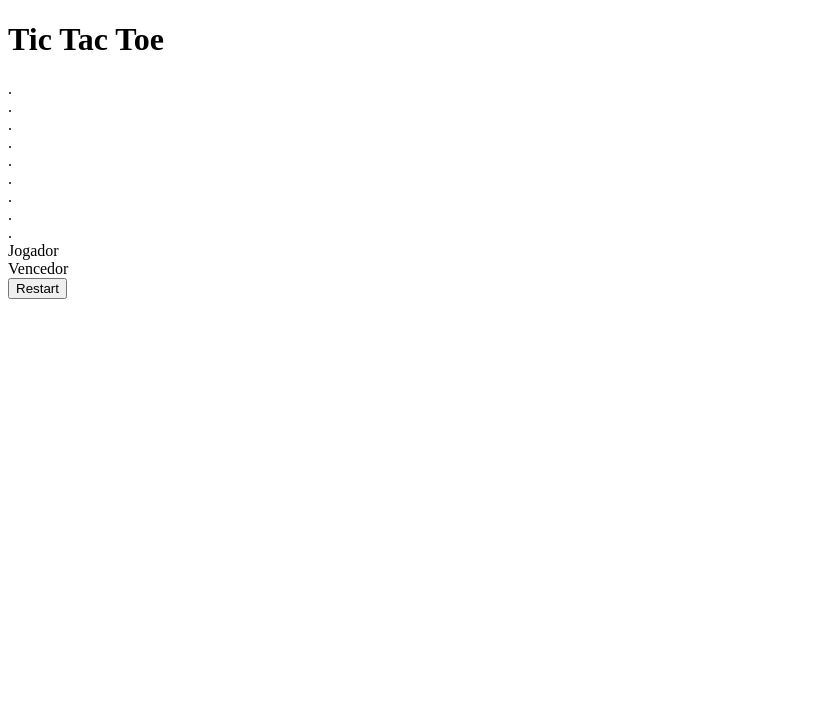
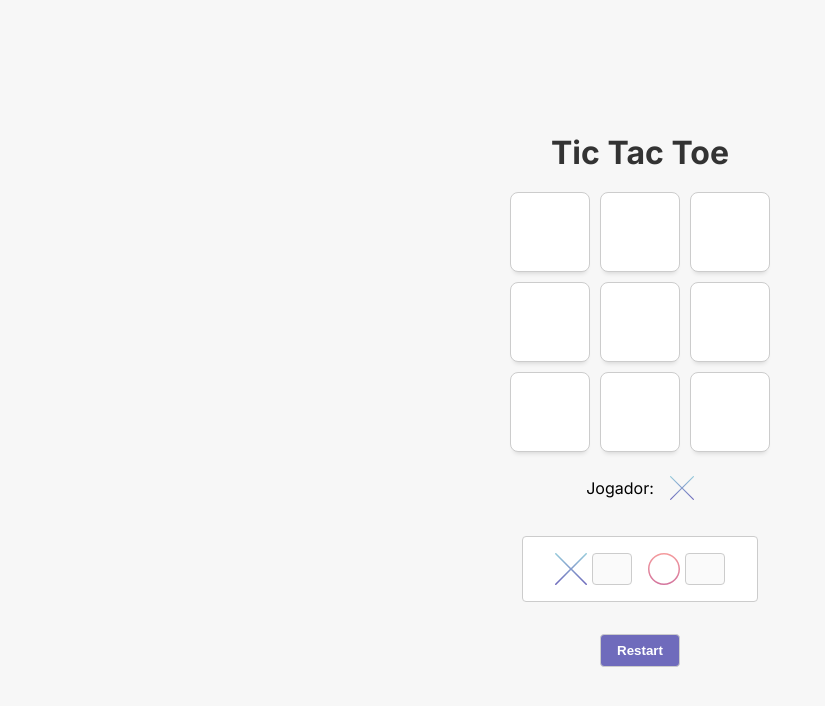
Before and after one commit to SamuelMagalhaes/JS-Beginner, a plain HTML site: page Tic-tac-toe/index.html in a window 1280 px wide. Shown: the whole page, without its empty margins (0-825 px from the left). Drawn offline with Linux system fonts and the light colour scheme.

Commit message:
Finish front-end for tic tac toe

```diff
--- a/Tic-tac-toe/assets/css/style.css
+++ b/Tic-tac-toe/assets/css/style.css
@@ -0,0 +1,93 @@
+*{
+  margin: 0;
+  padding: 0;
+  box-sizing: border-box;
+}
+
+body{
+  display: flex;
+  flex-direction: column;
+  align-items: center;
+  justify-content: center;
+  height: 100vh;
+  font-family: 'Inter', sans-serif;
+  background-color: #f7f7f7;
+}
+
+h1{
+  margin-bottom: 1rem;
+  color: #333;
+}
+
+#line-1,
+#line-2,
+#line-3{
+  display: flex;
+}
+
+.square{
+  width: 5rem;
+  height: 5rem;
+  padding: 1rem;
+  border: 1px solid #ccc;
+  display: flex;
+  align-items: center;
+  justify-content: center;
+  margin: .3rem;
+  border-radius: .5rem;
+  background-color: #fff;
+  cursor: pointer;
+  -webkit-box-shadow: 0px 5px 5px -4px rgba(0,0,0,0.15);
+  -moz-box-shadow: 0px 5px 5px -4px rgba(0,0,0,0.15);
+  box-shadow: 0px 5px 5px -4px rgba(0,0,0,0.15);
+}
+
+#player-area{
+  display: flex;
+  margin-top: 1rem;
+  height: 2rem;
+  align-items: center;
+  gap: 1rem;
+}
+
+#player-area img{
+  height: 1.5rem;
+}
+
+#score-area{
+  margin-top: 2rem;
+  display: flex;
+  background-color: #fff;
+  padding: 1rem 2rem 1rem 2rem;
+  border: 1px solid #ccc;
+  border-radius: 4px;
+}
+
+#score-x,
+#score-o{
+  display: flex;
+  height: 2rem;
+  gap: .3rem;
+}
+
+#score-x input,
+#score-o input{
+  width: 2.5rem;
+  border-radius: 4px;
+  border: 1px solid #ccc;
+}
+
+#score-x{
+  margin-right: 1rem;
+}
+
+button{
+  margin-top: 2rem;
+  outline: none;
+  border: 1px solid #ccc;
+  background-color: #6f6bbc;
+  color: #fff;
+  font-weight: bolder;
+  padding: .5rem 1rem .5rem 1rem;
+  border-radius: 4px;
+}
--- a/Tic-tac-toe/index.html
+++ b/Tic-tac-toe/index.html
@@ -1,6 +1,9 @@
 <!DOCTYPE html>
 <html lang="en">
 <head>
+  <link rel="preconnect" href="https://fonts.googleapis.com">
+  <link rel="preconnect" href="https://fonts.gstatic.com" crossorigin>
+  <link href="https://fonts.googleapis.com/css2?family=Inter:wght@400;500;700&display=swap" rel="stylesheet">
   <meta charset="UTF-8">
   <meta http-equiv="X-UA-Compatible" content="IE=edge">
   <meta name="viewport" content="width=device-width, initial-scale=1.0">
@@ -13,38 +16,39 @@
     <h1>Tic Tac Toe</h1>
   </header>
   <main>
-    <div id="line1">
-      <div id="fl-fs">.</div>
-      <div id="fl-ss">.</div>
-      <div id="fl-ts">.</div>
+    <div id="line-1">
+      <div id="fl-fs" class="square"></div>
+      <div id="fl-ss" class="square"></div>
+      <div id="fl-ts" class="square"></div>
     </div>
-    <div id="line2">
-      <div id="sl-fs">.</div>
-      <div id="sl-ss">.</div>
-      <div id="sl-ts">.</div>
+    <div id="line-2">
+      <div id="sl-fs" class="square"></div>
+      <div id="sl-ss" class="square"></div>
+      <div id="sl-ts" class="square"></div>
     </div>
-    <div id="line3">
-      <div id="tl-fs">.</div>
-      <div id="tl-ss">.</div>
-      <div id="tl-ts">.</div>
+    <div id="line-3">
+      <div id="tl-fs" class="square"></div>
+      <div id="tl-ss" class="square"></div>
+      <div id="tl-ts" class="square"></div>
     </div>
   </main>
-  <section>
-    <label for="">
-      Jogador
+  <section id="player-area">
+    <p>Jogador: </p>
+    <img src="./assets/img/cross.svg" alt="">
+  </section>
+  <section id="score-area">
+    <label for="name" id="score-x">
+      <img src="./assets/img/cross.svg" alt="">
+      <input type="text" name="square" id="" disabled>
     </label>
-    <label id="current-player">
-
+    <label for="" id="score-o">
+      <img src="./assets/img/circle.svg" alt="">
+      <input type="text" name="" id="" disabled>
     </label>
   </section>
-  <section>
-    <label for="">
-      Vencedor
-    </label>
-    <label id="winner-player">
+  <button>Restart</button>
+  <footer>
 
-    </label>
-  </section>
-  <button id=""restart>Restart</button>
+  </footer>
 </body>
 </html>
```
Also changed, not shown: Tic-tac-toe/assets/img/circle.svg (added), Tic-tac-toe/assets/img/cross.svg (added).
